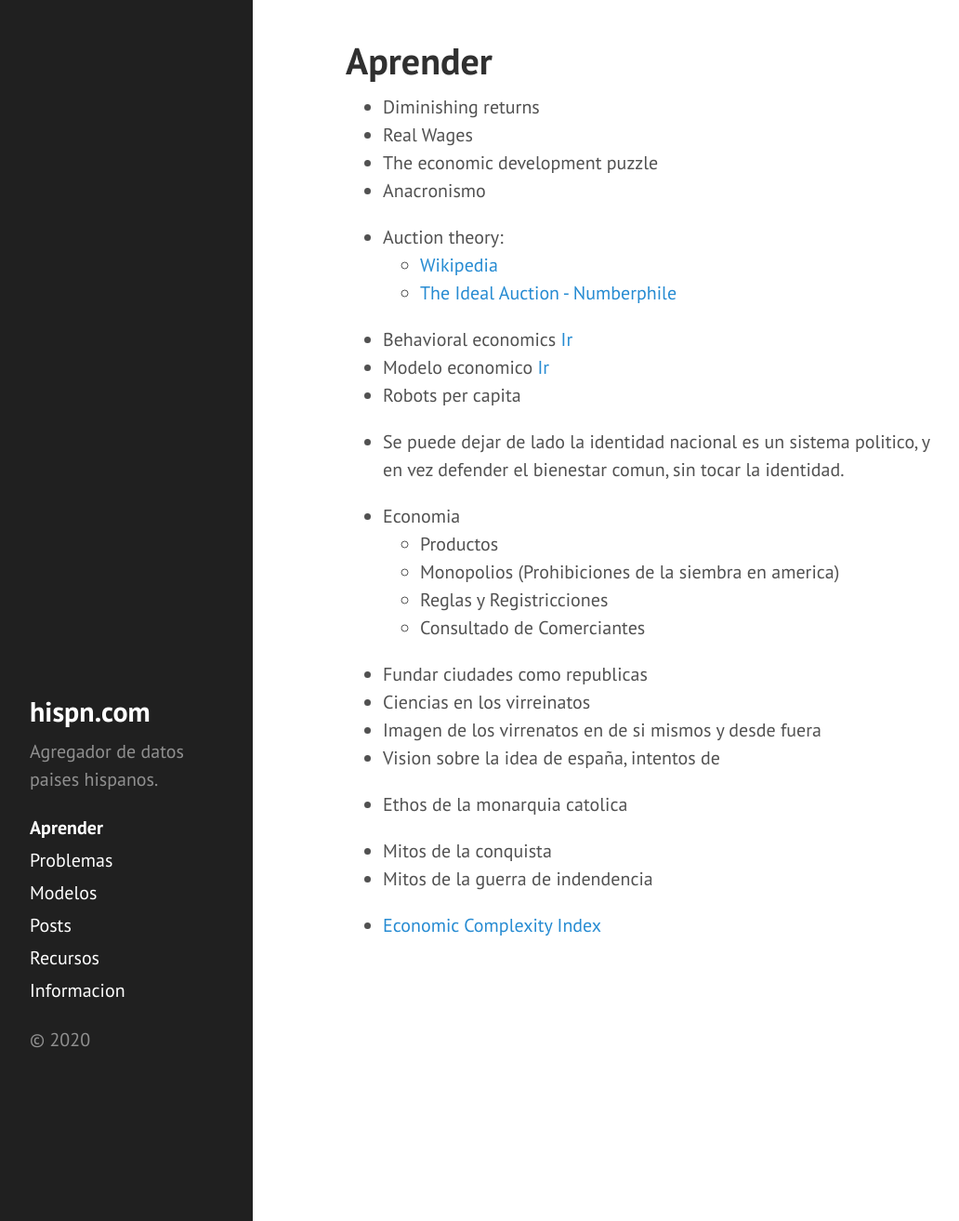
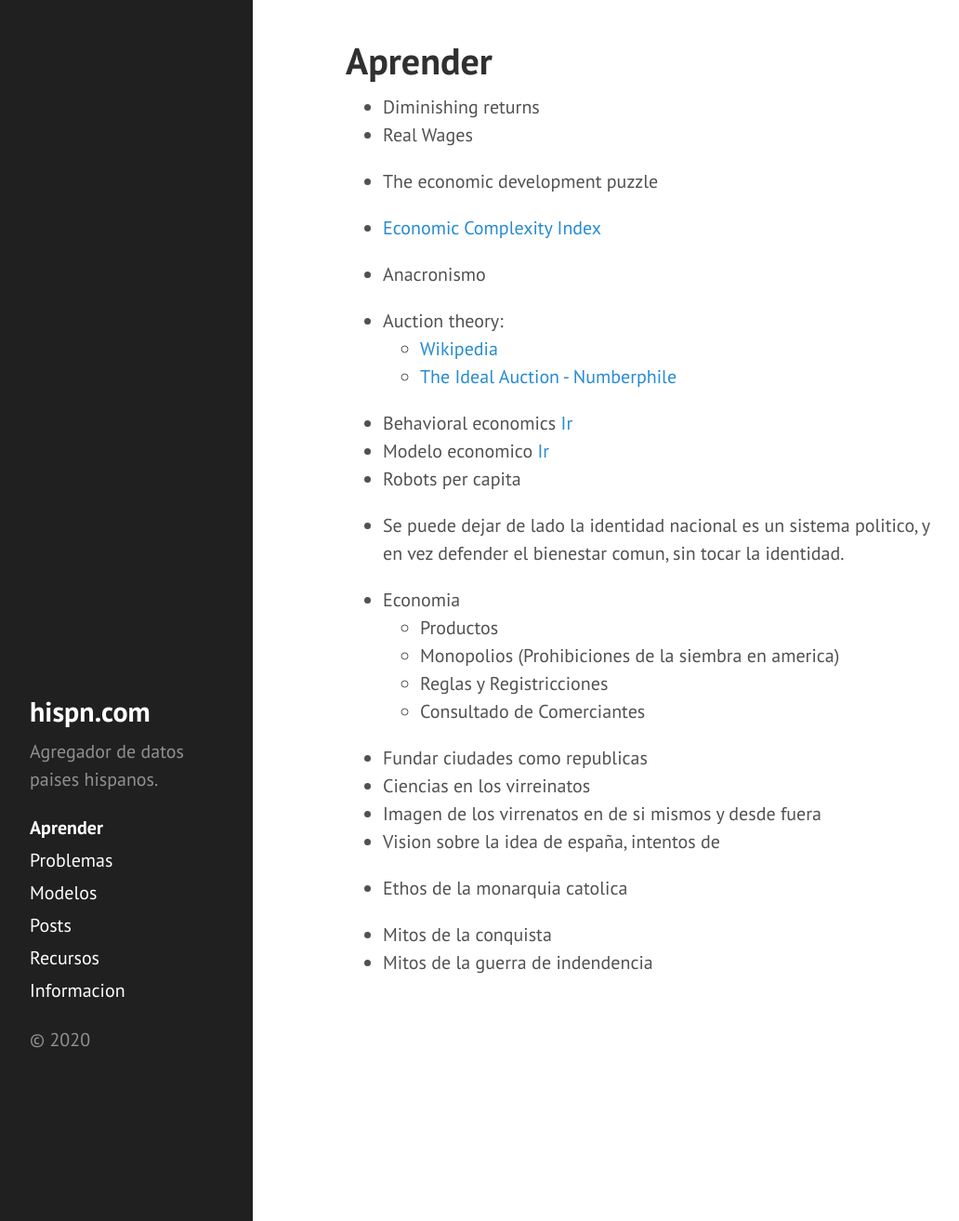
Before and after one commit to DanielBremont/hispn.github.io, a Jekyll site: the page built from pages/aprender.md, in a window 1280 px wide and 1313 px high. Shown: the whole window at 93% size, without its empty margins (8-1040 px from the left). Built offline with Jekyll 4.4.1, drawn with Linux system fonts in a browser that asks for light colours; some of the changed lines change nothing that is shown.

Commit message:
Nuevo commit

```diff
--- a/pages/aprender.md
+++ b/pages/aprender.md
@@ -6,7 +6,11 @@ orden: 1
 
 - Diminishing returns
 - Real Wages
+
 - The economic development puzzle
+
+- [Economic Complexity Index](https://en.wikipedia.org/wiki/Economic_Complexity_Index)
+
 - Anacronismo
 
 - Auction theory:
@@ -34,5 +38,3 @@ orden: 1
 
 - Mitos de la conquista
 - Mitos de la guerra de indendencia
-
-- [Economic Complexity Index](https://en.wikipedia.org/wiki/Economic_Complexity_Index)
```
